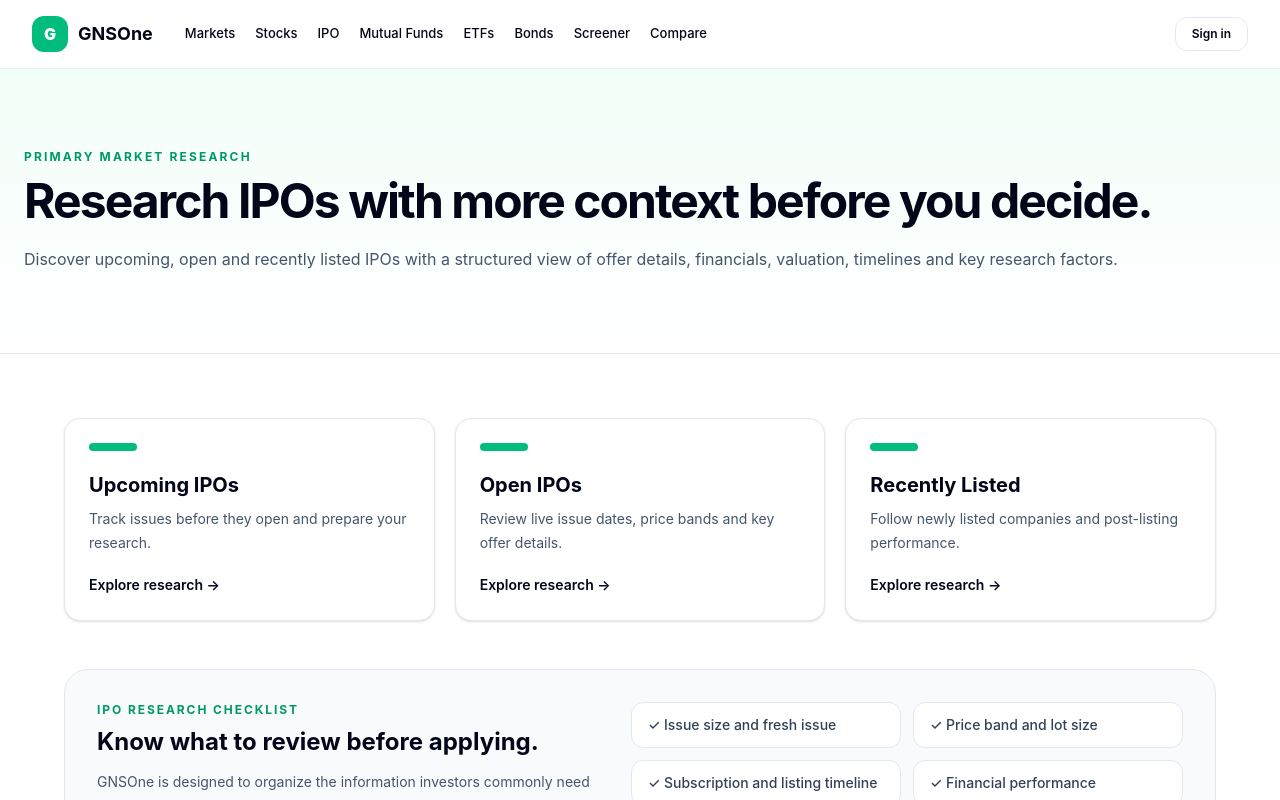
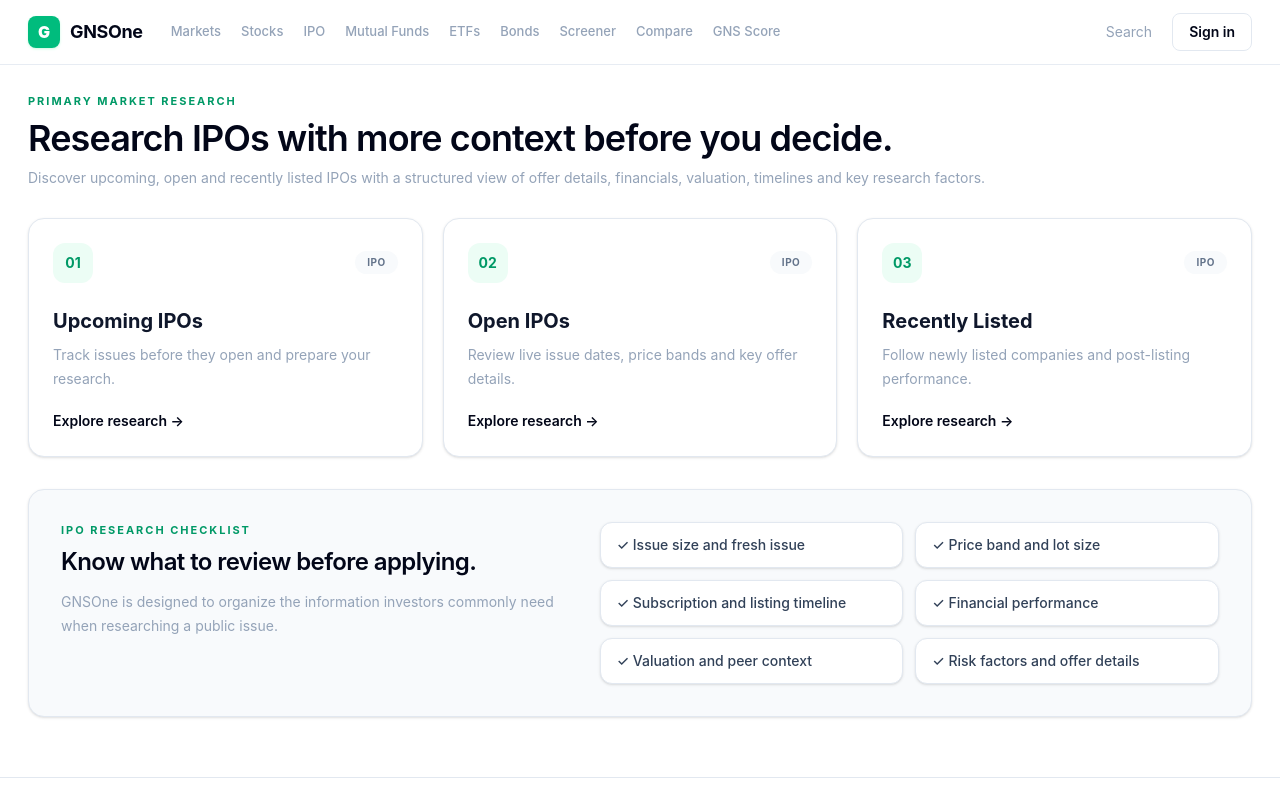
Before and after one commit to Mahi12091/Gnsone-new-, a Next.js app: page /ipo in a window 1280 px wide. Shown: the top 800 px of the page. Built offline with nearby package versions, Linux system fonts and the light colour scheme.

Commit message:
refactor: unify IPO page with shared frontend shell

```diff
--- a/src/app/ipo/page.tsx
+++ b/src/app/ipo/page.tsx
@@ -1,8 +1,10 @@
 import Link from "next/link";
+import { Card, PageTitle, SiteShell } from "@/components/site-shell";
 
 export const metadata = {
   title: "IPO Research — Upcoming, Open & Listed IPOs | GNSOne",
   description: "Research upcoming, open and recently listed IPOs with issue details, timelines, valuation context and structured research tools on GNSOne.",
+  alternates: { canonical: "/ipo" },
 };
 
 const stages = [
@@ -10,14 +12,16 @@ const stages = [
   ["Open IPOs", "Review live issue dates, price bands and key offer details."],
   ["Recently Listed", "Follow newly listed companies and post-listing performance."],
 ];
-
 const checklist = ["Issue size and fresh issue", "Price band and lot size", "Subscription and listing timeline", "Financial performance", "Valuation and peer context", "Risk factors and offer details"];
 
 export default function IPOPage() {
-  return <main className="min-h-screen bg-white text-slate-950">
-    <header className="sticky top-0 z-50 border-b border-slate-200/80 bg-white/95 backdrop-blur-xl"><div className="mx-auto flex h-[68px] max-w-[1440px] items-center px-4 sm:px-6 lg:px-8"><Link href="/" className="flex items-center gap-2.5"><span className="grid h-9 w-9 place-items-center rounded-xl bg-emerald-500 font-black text-white">G</span><span className="text-lg font-bold">GNSOne</span></Link><nav className="ml-8 hidden gap-5 xl:flex">{[["Markets","/markets"],["Stocks","/stocks"],["IPO","/ipo"],["Mutual Funds","/mutual-funds"],["ETFs","/etfs"],["Bonds","/bonds"],["Screener","/screener"],["Compare","/compare"]].map(([x,h])=><Link key={x} href={h} className="text-[13px] font-medium text-slate-600 hover:text-slate-950">{x}</Link>)}</nav><Link href="/signin" className="ml-auto rounded-xl border border-slate-200 px-4 py-2 text-xs font-semibold text-slate-700">Sign in</Link></div></header>
-    <section className="border-b border-slate-200 bg-gradient-to-b from-emerald-50/70 to-white"><div className="mx-auto max-w-[1200px] px-4 py-16 sm:px-6 lg:py-20"><p className="mb-3 text-xs font-bold uppercase tracking-[.18em] text-emerald-600">Primary market research</p><h1 className="max-w-3xl text-4xl font-bold tracking-[-.04em] sm:text-5xl">Research IPOs with more context before you decide.</h1><p className="mt-5 max-w-2xl text-base leading-7 text-slate-600">Discover upcoming, open and recently listed IPOs with a structured view of offer details, financials, valuation, timelines and key research factors.</p></div></section>
-    <section className="mx-auto max-w-[1200px] px-4 py-12 sm:px-6 lg:py-16"><div className="grid gap-5 md:grid-cols-3">{stages.map(([title,text])=><article key={title} className="rounded-2xl border border-slate-200 bg-white p-6 shadow-sm"><div className="mb-5 h-2 w-12 rounded-full bg-emerald-500"/><h2 className="text-xl font-bold">{title}</h2><p className="mt-2 text-sm leading-6 text-slate-600">{text}</p><Link href="/stocks" className="mt-5 inline-block text-sm font-semibold text-emerald-700">Explore research →</Link></article>)}</div><div className="mt-12 grid gap-8 rounded-3xl border border-slate-200 bg-slate-50 p-6 sm:p-8 lg:grid-cols-[1fr_1.1fr]"><div><p className="text-xs font-bold uppercase tracking-[.16em] text-emerald-600">IPO research checklist</p><h2 className="mt-2 text-2xl font-bold">Know what to review before applying.</h2><p className="mt-3 text-sm leading-6 text-slate-600">GNSOne is designed to organize the information investors commonly need when researching a public issue.</p></div><ul className="grid gap-3 sm:grid-cols-2">{checklist.map(item=><li key={item} className="rounded-xl border border-slate-200 bg-white px-4 py-3 text-sm font-medium text-slate-700">✓ {item}</li>)}</ul></div></section>
-    <footer className="border-t border-slate-200 bg-white py-8 text-center text-xs text-slate-500">© {new Date().getFullYear()} GNSOne. Research platform, not personalized investment advice.</footer>
-  </main>;
+  return <SiteShell>
+    <PageTitle eyebrow="Primary market research" title="Research IPOs with more context before you decide." description="Discover upcoming, open and recently listed IPOs with a structured view of offer details, financials, valuation, timelines and key research factors." />
+    <section className="mb-8 grid gap-5 md:grid-cols-3">
+      {stages.map(([title, text], index) => <Card key={title} className="p-6"><div className="flex items-center justify-between"><span className="grid h-10 w-10 place-items-center rounded-xl bg-emerald-50 text-sm font-bold text-emerald-600">0{index + 1}</span><span className="rounded-full bg-slate-50 px-3 py-1 text-[10px] font-bold uppercase tracking-wider text-slate-500">IPO</span></div><h2 className="mt-6 text-xl font-bold text-slate-900">{title}</h2><p className="mt-2 text-sm leading-6 text-slate-600">{text}</p><Link href="/stocks" className="mt-5 inline-block text-sm font-semibold text-emerald-700">Explore research →</Link></Card>)}
+    </section>
+    <Card className="overflow-hidden bg-slate-50! border-slate-200! p-6 sm:p-8">
+      <div className="grid gap-8 lg:grid-cols-[.9fr_1.1fr] lg:items-start"><div><p className="text-[11px] font-bold uppercase tracking-[.18em] text-emerald-600">IPO research checklist</p><h2 className="mt-2 text-2xl font-semibold tracking-tight text-slate-950">Know what to review before applying.</h2><p className="mt-3 max-w-xl text-sm leading-6 text-slate-600">GNSOne is designed to organize the information investors commonly need when researching a public issue.</p></div><ul className="grid gap-3 sm:grid-cols-2">{checklist.map((item) => <li key={item} className="rounded-xl border border-slate-200 bg-white px-4 py-3 text-sm font-medium text-slate-700 shadow-sm">✓ {item}</li>)}</ul></div>
+    </Card>
+  </SiteShell>;
 }
```
